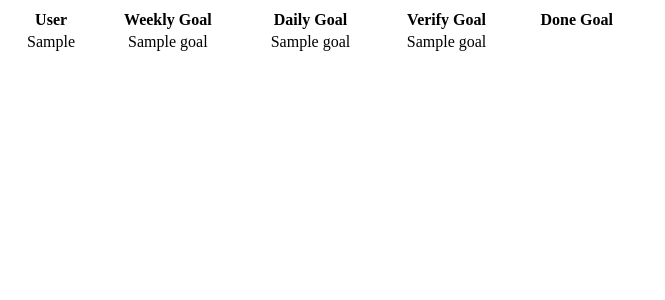
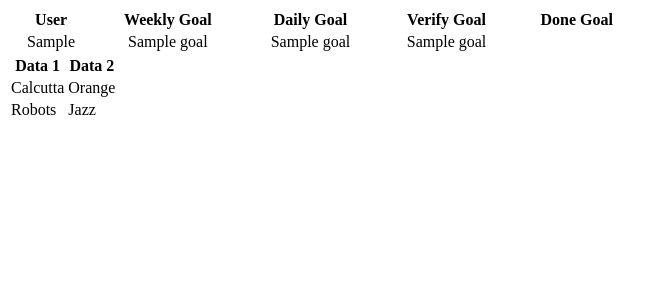
Before and after one commit to Oluwaseun-Oyewole/ScrumProject, a Python web app: template samuelscrumy/templates/samuelscrumy/home.html in a window 1280 px wide. Shown: the top 300 px of the page, without its empty margins (0-665 px from the left). Run offline with Jinja, Linux system fonts and the light colour scheme; the template is opened without the code that fills it: most values are stand-ins (such as "Sample title", 1, 10 or a date in 2020).

```diff
--- a/samuelscrumy/templates/samuelscrumy/home.html
+++ b/samuelscrumy/templates/samuelscrumy/home.html
@@ -23,3 +23,18 @@
 
         </tr>
 </table>
+
+<table>
+  <tr>
+    <th>Data 1</th>
+    <th>Data 2</th>
+  </tr>
+  <tr>
+    <td>Calcutta</td>
+    <td>Orange</td>
+  </tr>
+  <tr>
+    <td>Robots</td>
+    <td>Jazz</td>
+  </tr>
+</table>
```
Also changed, not shown: samuelscrumy/views.py (+3 -4 lines).
